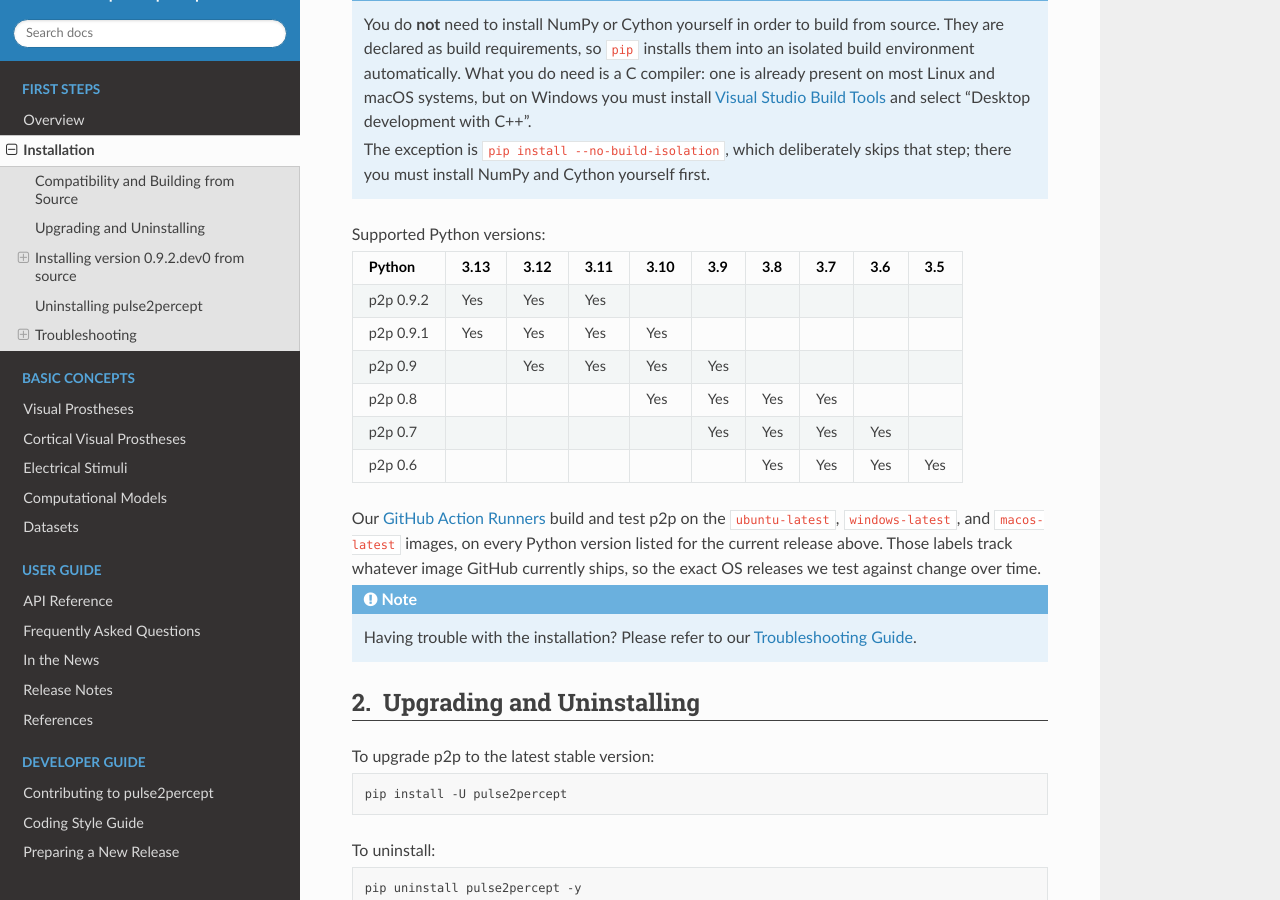
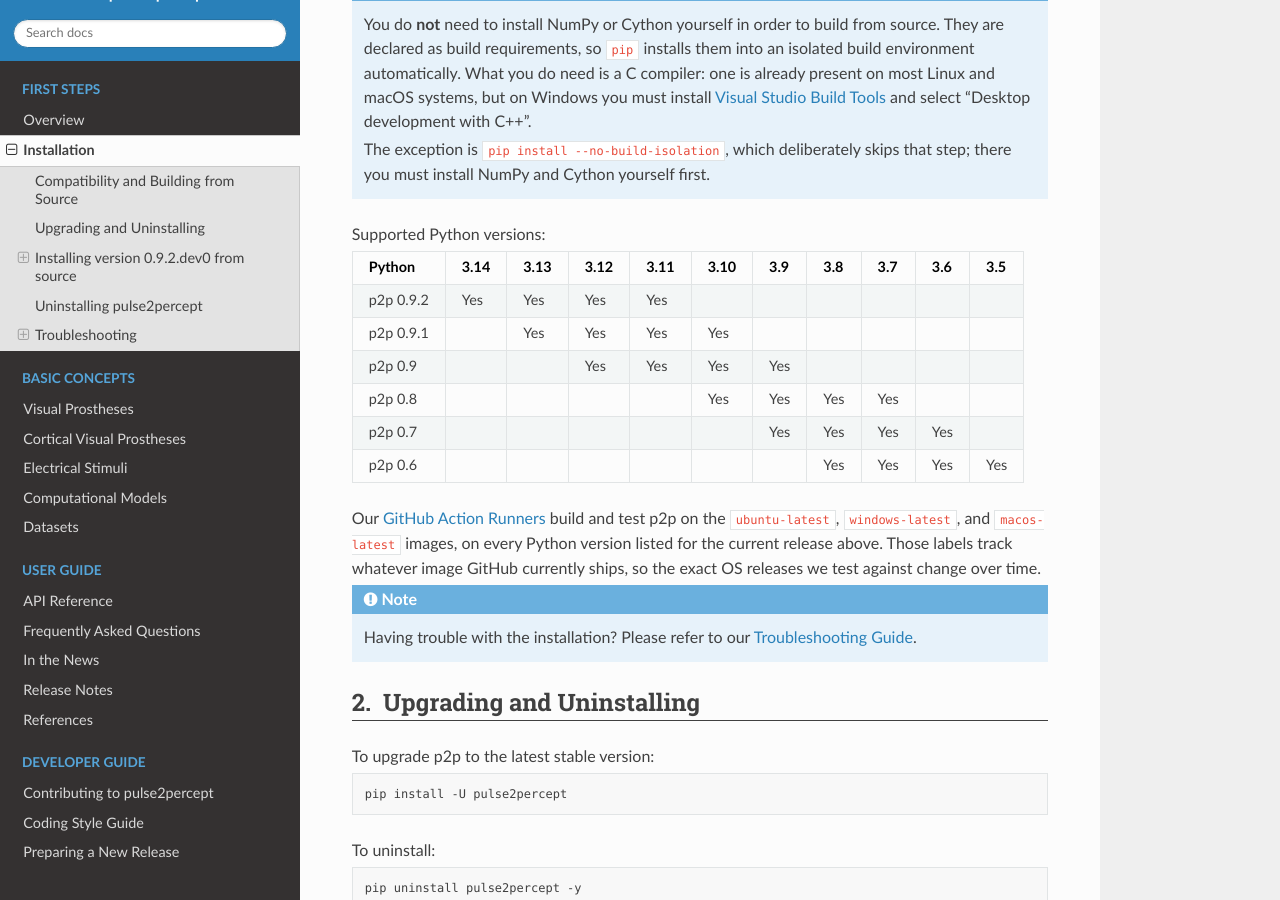
Before and after one commit to pulse2percept/pulse2percept, a Sphinx documentation site: the page built from doc/install.rst, in a window 1280 px wide and 900 px high, scrolled down 575 px. Built offline with Sphinx 7.4.7 and the Read the Docs theme 3.1.0, drawn with Linux system fonts in a browser that asks for light colours; pages that are not in the unit, such as notebooks, are missing from menus.

Commit message:
Add support for Python 3.14

```diff
--- a/README.rst
+++ b/README.rst
@@ -110,21 +110,21 @@
 
 Supported Python versions:
 
-+----------------------+------+------+------+------+-----+-----+-----+-----+-----+
-|        Python        | 3.13 | 3.12 | 3.11 | 3.10 | 3.9 | 3.8 | 3.7 | 3.6 | 3.5 |
-+======================+======+======+======+======+=====+=====+=====+=====+=====+
-| p2p 0.9.2            | Yes  | Yes  | Yes  |      |     |     |     |     |     |
-+----------------------+------+------+------+------+-----+-----+-----+-----+-----+
-| p2p 0.9.1            | Yes  | Yes  | Yes  | Yes  |     |     |     |     |     |
-+----------------------+------+------+------+------+-----+-----+-----+-----+-----+
-| p2p 0.9              |      | Yes  | Yes  | Yes  | Yes |     |     |     |     |
-+----------------------+------+------+------+------+-----+-----+-----+-----+-----+
-| p2p 0.8              |      |      |      | Yes  | Yes | Yes | Yes |     |     |
-+----------------------+------+------+------+------+-----+-----+-----+-----+-----+
-| p2p 0.7              |      |      |      |      | Yes | Yes | Yes | Yes |     |
-+----------------------+------+------+------+------+-----+-----+-----+-----+-----+
-| p2p 0.6              |      |      |      |      |     | Yes | Yes | Yes | Yes |
-+----------------------+------+------+------+------+-----+-----+-----+-----+-----+
++----------------------+------+------+------+------+------+-----+-----+-----+-----+-----+
+|        Python        | 3.14 | 3.13 | 3.12 | 3.11 | 3.10 | 3.9 | 3.8 | 3.7 | 3.6 | 3.5 |
++======================+======+======+======+======+======+=====+=====+=====+=====+=====+
+| p2p 0.9.2            | Yes  | Yes  | Yes  | Yes  |      |     |     |     |     |     |
++----------------------+------+------+------+------+------+-----+-----+-----+-----+-----+
+| p2p 0.9.1            |      | Yes  | Yes  | Yes  | Yes  |     |     |     |     |     |
++----------------------+------+------+------+------+------+-----+-----+-----+-----+-----+
+| p2p 0.9              |      |      | Yes  | Yes  | Yes  | Yes |     |     |     |     |
++----------------------+------+------+------+------+------+-----+-----+-----+-----+-----+
+| p2p 0.8              |      |      |      |      | Yes  | Yes | Yes | Yes |     |     |
++----------------------+------+------+------+------+------+-----+-----+-----+-----+-----+
+| p2p 0.7              |      |      |      |      |      | Yes | Yes | Yes | Yes |     |
++----------------------+------+------+------+------+------+-----+-----+-----+-----+-----+
+| p2p 0.6              |      |      |      |      |      |     | Yes | Yes | Yes | Yes |
++----------------------+------+------+------+------+------+-----+-----+-----+-----+-----+
 
 Our `GitHub Action Runners`_ build and test p2p on the ``ubuntu-latest``,
 ``windows-latest``, and ``macos-latest`` images, on every Python version listed
--- a/pyproject.toml
+++ b/pyproject.toml
@@ -2,7 +2,9 @@
 requires = [
   "setuptools>=64",
   "wheel",
-  "Cython>=3.0.8",
+  # 3.1.3 is the first Cython release with Python 3.14 wheels; older ones
+  # cannot target 3.14.
+  "Cython>=3.1.3",
   # Build and run on NumPy 2.x, which is also the runtime requirement below.
   #
   # An extension compiled against 1.x cannot be imported under 2.x -- it
--- a/setup.py
+++ b/setup.py
@@ -7,7 +7,7 @@
 import numpy as _np
 
 # Supported matrix (purely informational warning)
-SUPPORTED_PYTHON_VERSIONS = {"3.11", "3.12", "3.13"}
+SUPPORTED_PYTHON_VERSIONS = {"3.11", "3.12", "3.13", "3.14"}
 SUPPORTED_PLATFORMS = {"Linux", "Windows", "Darwin"}
 EXPLICITLY_UNSUPPORTED = set()  # e.g., {("Windows", "3.11")}
 
```
Also changed, not shown: doc/users/release_notes.rst (+3 -7 lines), 3 other files.
